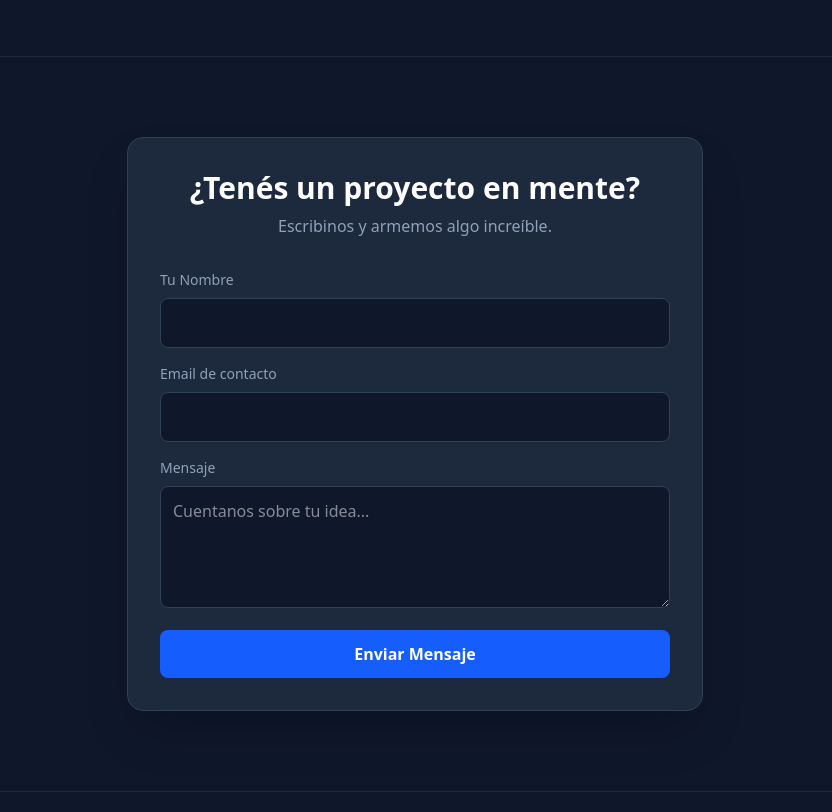
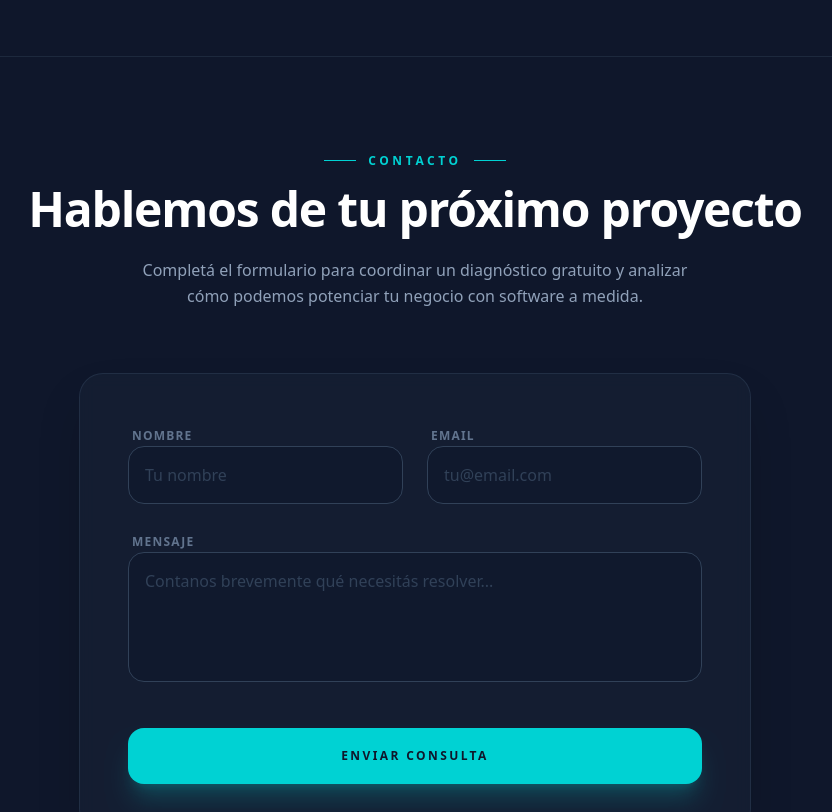
Before and after one commit to luchofmartinez/mi-landing-page, an Angular app: page / in a window 1280 px wide. Shown: the part 1720-2532 px from the top of the page, without its empty margins (225-1057 px from the left). Built offline with nearby package versions, Linux system fonts and the light colour scheme.

Commit message:
style: rediseño de seccion contacto

```diff
--- a/src/app/components/about/about.html
+++ b/src/app/components/about/about.html
@@ -1,4 +1,4 @@
-<section class="bg-slate-900 py-24 px-6 border-t border-slate-800">
+<section id="about" class="bg-slate-900 py-24 px-6 border-t border-slate-800">
   <div class="max-w-3xl mx-auto">
 
     <div class="flex items-center gap-4 mb-8">
--- a/src/app/components/contact/contact.html
+++ b/src/app/components/contact/contact.html
@@ -1,31 +1,64 @@
-<section class="bg-slate-900 py-20 px-6 border-t border-slate-800">
-  <div class="max-w-xl mx-auto bg-slate-800 p-8 rounded-2xl shadow-2xl border border-slate-700">
-    <h2 class="text-3xl font-bold text-white mb-2 text-center">¿Tenés un proyecto en mente?</h2>
-    <p class="text-slate-400 text-center mb-8">Escribinos y armemos algo increíble.</p>
+<section id="contact" class="bg-slate-900 py-24 px-6 border-t border-slate-800">
+  <div class="max-w-4xl mx-auto">
 
-    <form action="https://formspree.io/f/xzdaggjv" method="POST" class="space-y-4">
-      <div>
-        <label class="block text-slate-400 text-sm mb-2">Tu Nombre</label>
-        <input type="text" name="name" required
-          class="w-full bg-slate-900 border border-slate-700 rounded-lg p-3 text-white focus:outline-none focus:ring-2 focus:ring-blue-500 transition">
+    <div class="text-center mb-16">
+      <div class="flex justify-center items-center gap-3 mb-4">
+        <div class="h-[1px] w-8 bg-[#00d2d3]"></div>
+        <span class="text-[#00d2d3] text-xs font-bold uppercase tracking-[0.3em]">Contacto</span>
+        <div class="h-[1px] w-8 bg-[#00d2d3]"></div>
       </div>
+      <h2 class="text-3xl md:text-5xl font-bold text-white mb-6 tracking-tight">
+        Hablemos de tu próximo proyecto
+      </h2>
+      <p class="text-slate-400 max-w-xl mx-auto leading-relaxed">
+        Completá el formulario para coordinar un diagnóstico gratuito y analizar cómo podemos potenciar tu negocio con software a medida.
+      </p>
+    </div>
 
-      <div>
-        <label class="block text-slate-400 text-sm mb-2">Email de contacto</label>
-        <input type="email" name="email" required
-          class="w-full bg-slate-900 border border-slate-700 rounded-lg p-3 text-white focus:outline-none focus:ring-2 focus:ring-blue-500 transition">
-      </div>
+    <div class="bg-slate-800/40 backdrop-blur-sm border border-slate-700/50 p-8 md:p-12 rounded-3xl shadow-2xl max-w-2xl mx-auto">
 
-      <div>
-        <label class="block text-slate-400 text-sm mb-2">Mensaje</label>
-        <textarea name="message" rows="4" required placeholder="Cuentanos sobre tu idea..."
-          class="w-full bg-slate-900 border border-slate-700 rounded-lg p-3 text-white focus:outline-none focus:ring-2 focus:ring-blue-500 transition"></textarea>
-      </div>
+      @if (status() === 'success') {
+        <div class="text-center py-10 animate-in fade-in zoom-in duration-500">
+          <div class="w-20 h-20 bg-emerald-500/10 text-emerald-500 rounded-full flex items-center justify-center mx-auto mb-6 border border-emerald-500/20">
+            <svg xmlns="http://www.w3.org/2000/svg" fill="none" viewBox="0 0 24 24" stroke-width="2" stroke="currentColor" class="w-10 h-10">
+              <path stroke-linecap="round" stroke-linejoin="round" d="M4.5 12.75l6 6 9-13.5" />
+            </svg>
+          </div>
+          <h3 class="text-2xl font-bold text-white mb-3 tracking-tight uppercase">¡Mensaje enviado!</h3>
+          <p class="text-slate-400 mb-8">Gracias por confiar en Kernel Studio. Te responderemos en menos de 24 horas.</p>
+          <button (click)="status.set('idle')"
+                  class="text-[#00d2d3] text-xs font-black uppercase tracking-widest hover:text-white transition-colors">
+            ← Enviar otro mensaje
+          </button>
+        </div>
+      } @else {
+        <form (submit)="onSubmit($event)" class="space-y-6">
+          <div class="grid grid-cols-1 md:grid-cols-2 gap-6">
+            <div class="space-y-2">
+              <label class="text-xs font-bold text-slate-500 uppercase tracking-widest ml-1">Nombre</label>
+              <input type="text" placeholder="Tu nombre" required
+                class="w-full bg-slate-900/50 border border-slate-700 text-white p-4 rounded-2xl focus:outline-none focus:border-[#00d2d3]/50 focus:ring-1 focus:ring-[#00d2d3]/20 transition-all placeholder:text-slate-700">
+            </div>
+            <div class="space-y-2">
+              <label class="text-xs font-bold text-slate-500 uppercase tracking-widest ml-1">Email</label>
+              <input type="email" placeholder="tu@email.com" required
+                class="w-full bg-slate-900/50 border border-slate-700 text-white p-4 rounded-2xl focus:outline-none focus:border-[#00d2d3]/50 focus:ring-1 focus:ring-[#00d2d3]/20 transition-all placeholder:text-slate-700">
+            </div>
+          </div>
 
-      <button type="submit"
-        class="w-full bg-blue-600 hover:bg-blue-700 text-white font-bold py-3 rounded-lg transition-all duration-300 transform hover:scale-[1.02]">
-        Enviar Mensaje
-      </button>
-    </form>
+          <div class="space-y-2">
+            <label class="text-xs font-bold text-slate-500 uppercase tracking-widest ml-1">Mensaje</label>
+            <textarea placeholder="Contanos brevemente qué necesitás resolver..." rows="4" required
+              class="w-full bg-slate-900/50 border border-slate-700 text-white p-4 rounded-2xl focus:outline-none focus:border-[#00d2d3]/50 focus:ring-1 focus:ring-[#00d2d3]/20 transition-all placeholder:text-slate-700 resize-none"></textarea>
+          </div>
+
+          <button type="submit" [disabled]="status() === 'sending'"
+            class="w-full bg-[#00d2d3] text-slate-900 font-black py-5 rounded-2xl hover:bg-[#00d2d3]/90 hover:-translate-y-1 active:translate-y-0 transition-all disabled:opacity-50 uppercase tracking-[0.2em] text-xs shadow-xl shadow-[#00d2d3]/20 mt-4">
+            {{ status() === 'sending' ? 'Procesando...' : 'Enviar consulta' }}
+          </button>
+        </form>
+      }
+    </div>
+
   </div>
 </section>
--- a/src/app/components/contact/contact.ts
+++ b/src/app/components/contact/contact.ts
@@ -1,4 +1,4 @@
-import { Component } from '@angular/core';
+import { Component, signal } from '@angular/core';
 
 @Component({
   selector: 'app-contact',
@@ -7,5 +7,20 @@ import { Component } from '@angular/core';
   styleUrl: './contact.css',
 })
 export class Contact {
+// Signal para manejar el estado del formulario
+  status = signal<'idle' | 'sending' | 'success'>('idle');
 
+  async onSubmit(event: Event) {
+    event.preventDefault(); // Evitamos que la página se recargue
+    this.status.set('sending');
+
+    // Simulamos el envío (Aquí es donde iría tu lógica de Formspree, Netlify o API)
+    // Usamos setTimeout para que el usuario vea que "algo pasa"
+    setTimeout(() => {
+      this.status.set('success');
+
+      // Opcional: Volver al estado normal después de unos segundos
+      // setTimeout(() => this.status.set('idle'), 5000);
+    }, 1500);
+  }
 }
--- a/src/app/components/footer/footer.html
+++ b/src/app/components/footer/footer.html
@@ -54,7 +54,6 @@
         <div
             class="border-t border-slate-800/50 pt-8 text-center md:text-left flex flex-col md:flex-row justify-between items-center gap-4 text-slate-600 text-xs">
             <p>© 2026 Kernel Studio. Todos los derechos reservados.</p>
-            <p>Hecho con Angular Zoneless desde Córdoba 🇦🇷</p>
         </div>
     </div>
 </footer>
--- /dev/null
+++ b/src/app/components/theme-lab/theme-lab.html
@@ -0,0 +1 @@
+<p>theme-lab works!</p>
--- /dev/null
+++ b/src/app/components/theme-lab/theme-lab.ts
@@ -0,0 +1,34 @@
+import { Component, signal } from '@angular/core';
+import { CommonModule } from '@angular/common';
+
+@Component({
+  selector: 'app-theme-lab',
+  standalone: true,
+  imports: [CommonModule],
+  template: `
+    <div class="fixed bottom-24 right-6 z-[100] flex flex-col gap-3 bg-slate-800/80 backdrop-blur-xl p-4 rounded-3xl border border-white/10 shadow-2xl">
+      <p class="text-[10px] font-black text-white/50 uppercase tracking-widest text-center mb-1">Paletas</p>
+
+      <button (click)="setTheme('#121417', '#1c1f24', '#00d2d3', '#a1a1aa')"
+              class="w-10 h-10 rounded-full border-2 border-white/20 bg-[#00d2d3] hover:scale-110 transition-transform" title="Graphite Dawn"></button>
+
+      <button (click)="setTheme('#050505', '#111111', '#fbbf24', '#94a3b8')"
+              class="w-10 h-10 rounded-full border-2 border-white/20 bg-[#fbbf24] hover:scale-110 transition-transform" title="Cyber Gold"></button>
+
+      <button (click)="setTheme('#0f0a1f', '#191233', '#a855f7', '#94a3b8')"
+              class="w-10 h-10 rounded-full border-2 border-white/20 bg-[#a855f7] hover:scale-110 transition-transform" title="Midnight Purple"></button>
+
+      <button (click)="setTheme('#060a09', '#0d1412', '#10b981', '#889997')"
+              class="w-10 h-10 rounded-full border-2 border-white/20 bg-[#10b981] hover:scale-110 transition-transform" title="Forest Tech"></button>
+    </div>
+  `
+})
+export class ThemeLabComponent {
+  setTheme(bg: string, card: string, accent: string, textDim: string) {
+    const root = document.documentElement;
+    root.style.setProperty('--bg-main', bg);
+    root.style.setProperty('--bg-card', card);
+    root.style.setProperty('--accent', accent);
+    root.style.setProperty('--text-dim', textDim);
+  }
+}
```
Also changed, not shown: src/app/app.html (line endings or trailing spaces), src/app/app.ts (line endings or trailing spaces), src/app/components/theme-lab/theme-lab.css (added), src/styles.css (line endings or trailing spaces), 1 other file (tests, documents, lock files or other folders).
